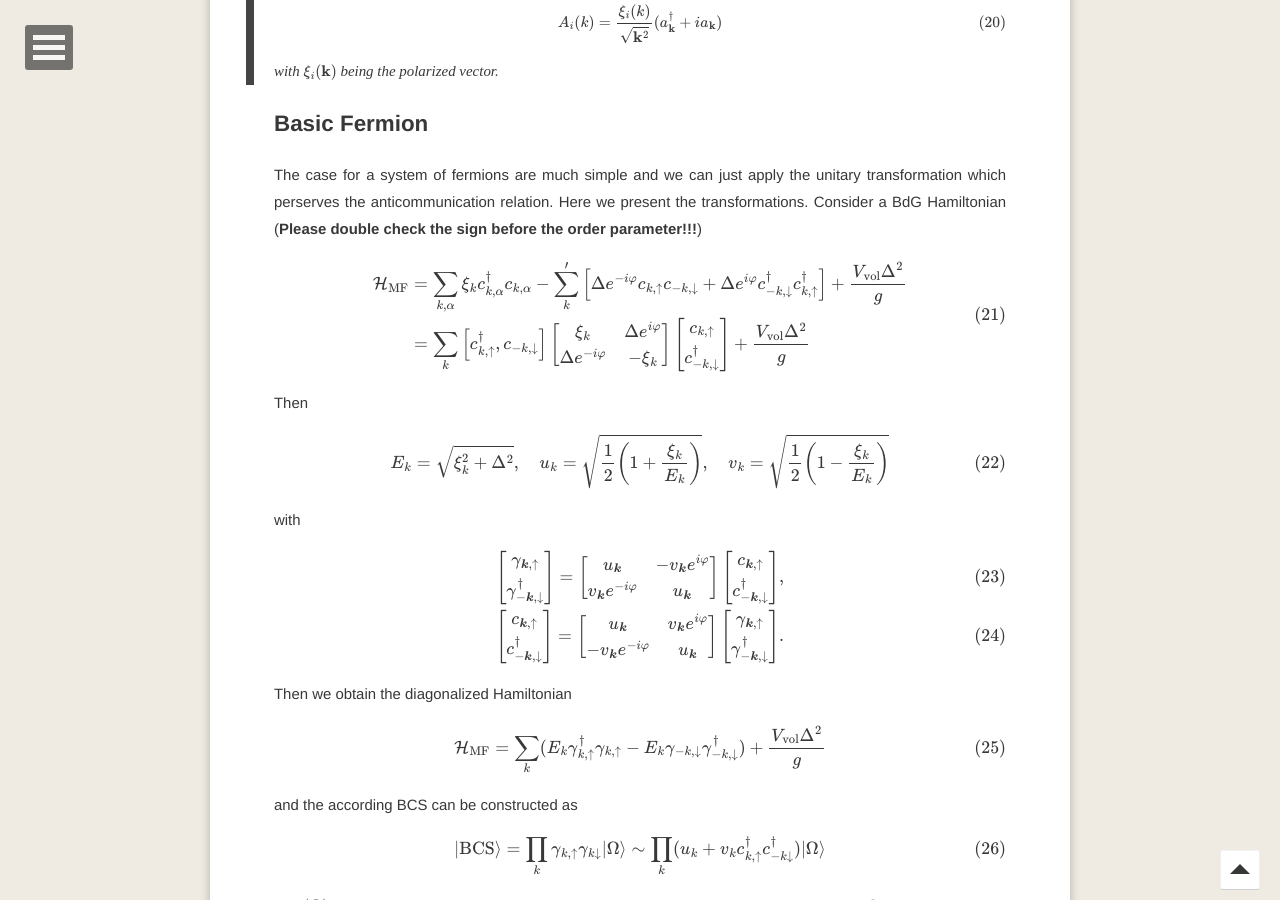
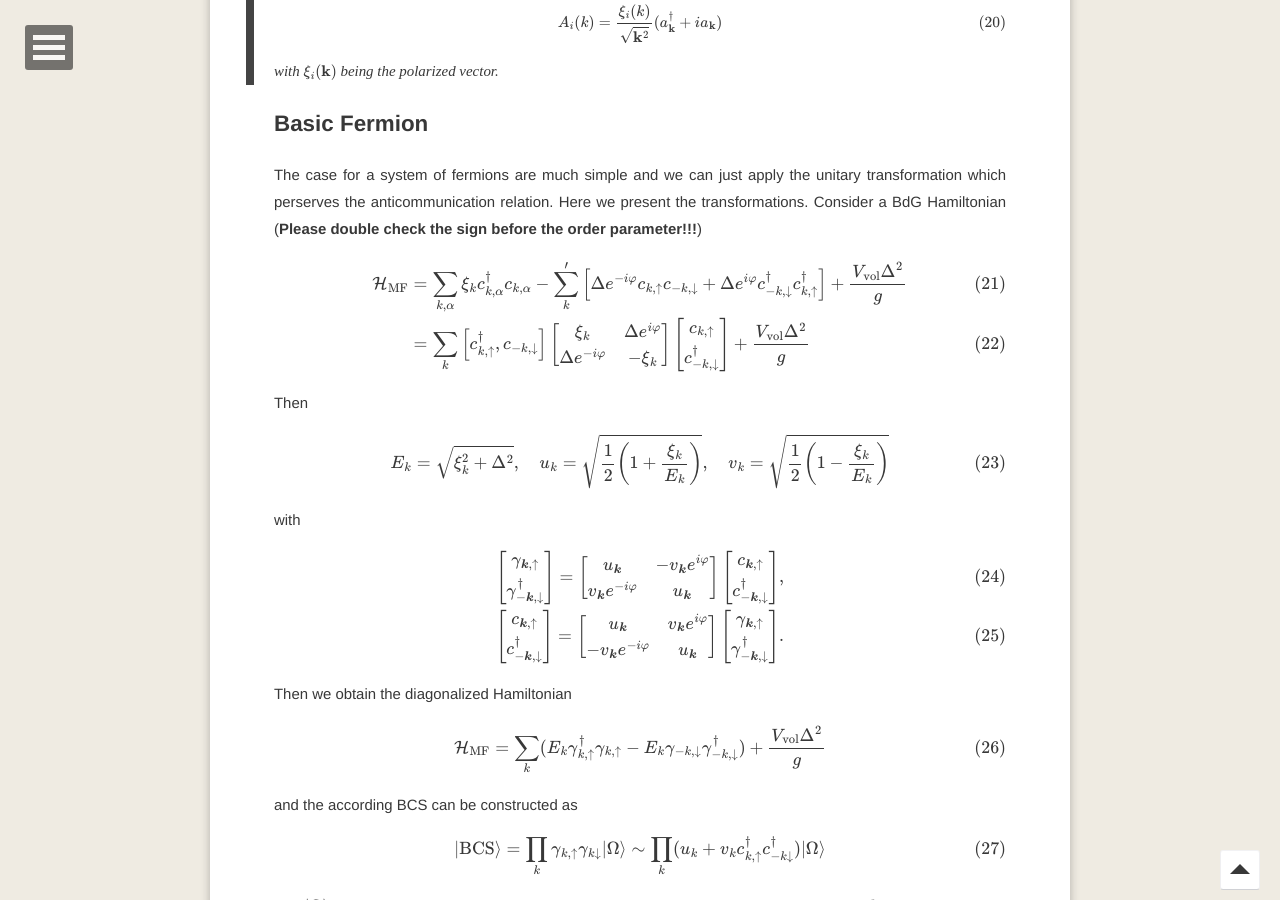
Before and after one commit to shuaichenphysics/shuaichenphysics.github.io, a Jekyll site: the page built from _posts/2023-11-29-Formula_dictionary.md, in a window 1280 px wide and 900 px high, scrolled down 2440 px. Built offline with Jekyll 4.4.1, drawn with Linux system fonts in a browser that asks for light colours; formulas are drawn with MathJax 3; comment, search, counter and statistics services are not loaded.

Commit message:
add Formula_dictionary.md

```diff
--- a/_posts/2023-11-29-Formula_dictionary.md
+++ b/_posts/2023-11-29-Formula_dictionary.md
@@ -138,7 +138,7 @@ The case for a system of fermions are much simple and we can just apply the unit
 Consider a BdG Hamiltonian  (__Please double check the sign before the order parameter!!!__)
 
 $$
-\begin{aligned}
+\begin{align}
 \mathcal{H}_{\mathrm{MF}} &=\sum_{k, \alpha} \xi_{k} c_{k, \alpha}^{\dagger} c_{k, \alpha}-\sum_{k}^{\prime}\left[\Delta e^{-i \varphi} c_{k, \uparrow} c_{-k, \downarrow}+\Delta e^{i \varphi} c_{-k, \downarrow}^{\dagger} c_{k, \uparrow}^{\dagger}\right]+\frac{V_{\mathrm{vol}} \Delta^{2}}{g} \\
 &=\sum_{k}\left[c_{k, \uparrow}^{\dagger}, c_{-k, \downarrow}\right]\left[\begin{array}{cc}
 \xi_{k} & \Delta e^{i \varphi} \\
@@ -147,7 +147,7 @@ $$
 c_{k, \uparrow} \\
 c_{-k, \downarrow}^{\dagger}
 \end{array}\right]+\frac{V_{\mathrm{vol}} \Delta^{2}}{g}
-\end{aligned}
+\end{align}
 $$
 
 Then
```
